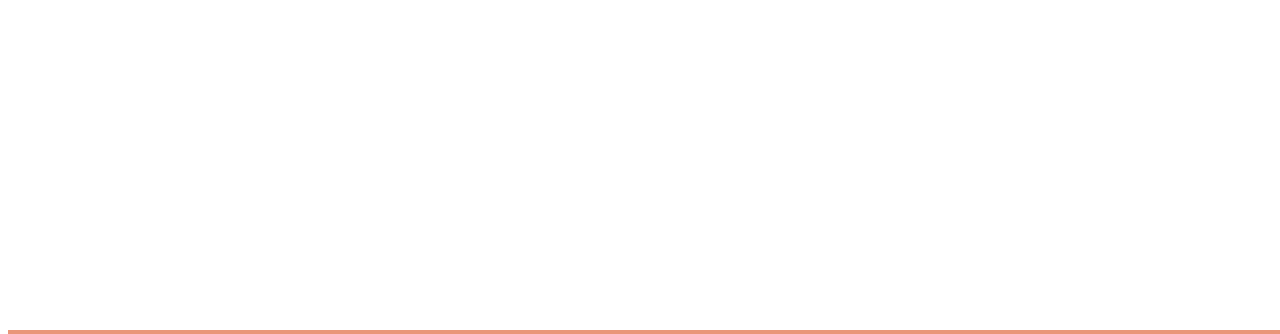
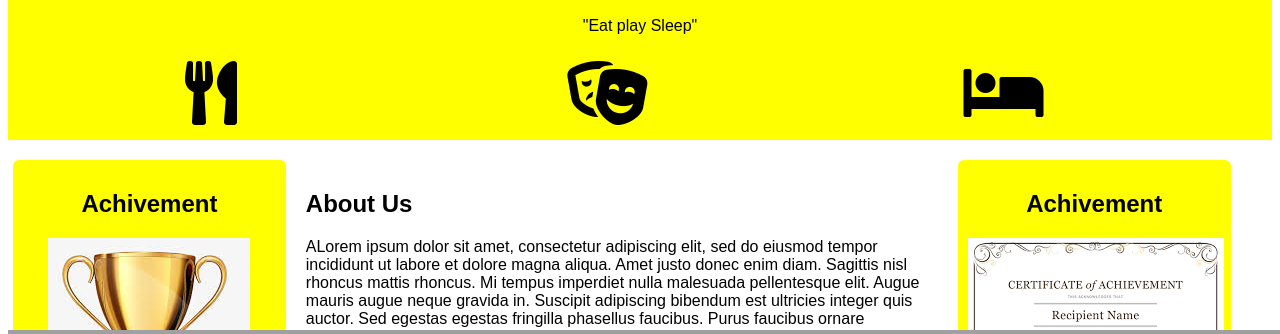
Before and after one commit to JunHuiGoh/HTML5_082018, a plain HTML site: page about.html in a window 1280 px wide. Shown: the part 400-734 px from the top of the page. Drawn offline with Linux system fonts and the light colour scheme.

Commit message:
first commit

```diff
--- a/CSS/Main.css
+++ b/CSS/Main.css
@@ -18,28 +18,30 @@ body {
     float: left;
     color: rgba(0, 0, 0, 0.76);
     text-align: center;
-    padding: 8px 16px;
+    padding: 13px 16px;
     text-decoration: none;
     font-size: 17px;
 
 }
 
 .topnav a:hover{
-    background-color: rgb(255, 0, 21);
-    color: rgb(112, 131, 216);
-    padding: 11px;
+    background-color: rgb(25, 255, 75);
+    color: rgb(255, 255, 255);
+    padding: 13px;
 }
 
 .topnav a.active{
     background-color: yellow;
-    padding-bottom: 15px;
+    padding: 13px;
     color: black;
+    font-weight: bold;
+    text-decoration: underline;
 }
 
 .topnav a.active:hover{
-    background-color: rgb(255, 0, 21);
-    color: rgb(112, 131, 216);
-    padding: 11px;
+    background-color: rgb(25, 255, 75);
+    color: rgb(255, 255, 255);
+    padding: 13px;
 }
 
 .topnav input[type=text]{
@@ -57,11 +59,12 @@ body {
 .topnav .search-container{
     float: right;
     margin-bottom: 4px;
+    margin-top: 4px;
 }
 
 .topnav .search-container button{
     float: right;
-    margin-left: 1px;
+    margin-left: 0px;
     margin-right: 16px;
     margin-top: 5px;
     margin-bottom: 0px;
@@ -90,7 +93,7 @@ body {
     bottom: 0;
     font-weight: bold;
     font-style: italic;
-    background-color: darksalmon;
+    background-color: rgb(161, 160, 160);
     width: 100%;
   }
 
@@ -109,6 +112,13 @@ body {
     margin-left: 10px;
 }*/
 
+#fb{
+    color: blue;
+}
+
+#gl{
+    color: rgb(66, 245, 66);
+}
 #sc{
     color: rgb(245, 245, 53)
 }
@@ -117,9 +127,7 @@ body {
     color: black
 }
 
-#fb{
-    color: blue;
-}
+
   .row {
       background-color: yellow;
 
@@ -193,8 +201,6 @@ a:link{
 
 a:hover{
     color: red;
-    text-decoration: underline;
-    background-color: yellow;
 }
 
 a:visited{
--- /dev/null
+++ b/CSS/about.css
@@ -0,0 +1,71 @@
+/*
+CSG to be used by about.html*/
+
+body {
+    font-family: Arial, Helvetica, sans-serif;
+}
+
+.mottopic {
+    background-color: yellow;
+    padding: 5px;
+    margin-top: 5px;
+    text-align: center;
+
+      }
+
+.mottopic::after{
+  content: "";
+  display: table;
+  clear: both;
+}
+.columnm {
+  float: left;
+
+}
+
+.motto1 {
+  width: 30%;
+  text-align: center;
+  margin: 10px 10px 10px 10px;
+}
+
+.motto2 {
+    width: 30%;
+    text-align: center;
+    margin: 10px 10px 10px 10px;
+  }
+
+  .motto3 {
+    width: 30%;
+    text-align: center;
+    margin: 10px 10px 10px 10px;
+  }
+
+
+  .column1{
+    float: left;
+    padding: 10px   ;
+    height: 80%;
+    margin: 5px;
+    margin-top: 20px;
+    margin-bottom: 80px;
+    border-radius: 6px;
+    background-color: rgb(46, 230, 159);
+}
+
+.achivementleft, .achivementright{
+width: 20%;
+background-color: yellow;
+height:700px;
+text-align: center
+}
+
+.aboutus{
+    width:50%;
+    background-color:white;
+
+}
+
+.picmargin{
+    margin-top: 10px
+}
--- a/about.html
+++ b/about.html
@@ -1,5 +1,6 @@
 <!DOCTYPE html>
 <html>
+
 <head>
     <title>Template</title>
 
@@ -9,14 +10,15 @@
     <meta name="author" content="Jun Hui">
     <meta name="viewport" content="width=device-width, initial-scale=1.0">
 
-    <link rel="icon" href="./Image/hacker.png" type= "image/png" sizes="16x16">
+    <link rel="icon" href="./Image/hacker.png" type="image/png" sizes="16x16">
 
     <!--
         links to external css styles to be inculdes for this websites or web page
     -->
     <link rel="stylesheet" href="./CSS/Main.css" type="text/css">
-        <link rel="stylesheet" href="./CSS/Test.css" type="text/css">
-        <link rel="stylesheet" href="https://use.fontawesome.com/releases/v5.2.0/css/all.css" integrity="sha384-hWVjflwFxL6sNzntih27bfxkr27PmbbK/iSvJ+a4+0owXq79v+lsFkW54bOGbiDQ" crossorigin="anonymous">
+    <link rel="stylesheet" href="./CSS/about.css" type="text/css">
+    <link rel="stylesheet" href="https://use.fontawesome.com/releases/v5.2.0/css/all.css" integrity="sha384-hWVjflwFxL6sNzntih27bfxkr27PmbbK/iSvJ+a4+0owXq79v+lsFkW54bOGbiDQ"
+        crossorigin="anonymous">
 </head>
 
 <body>
@@ -38,25 +40,66 @@
                 <button type="submit">
                     <i class="fas fa-search fa-2x"></i>
                 </button>
-                    <input type="text" placeholder= "Search..." name="search">
+                <input type="text" placeholder="Search..." name="search">
             </form>
         </div>
     </div>
+    <br>
+    <div class="mottopic">
+        <h2>OUR MOTTO</h2>
+        <p>"Eat play Sleep"</p>
 
-    <div>
-        <div>
-            <h1>Profile</h1>
+        <div class="columnm motto1">
+            <i class="fas fa-utensils fa-4x"></i>
+        </div>
+
+        <div class="columnm motto2">
+            <i class="fas fa-theater-masks fa-4x"></i>
+        </div>
+
+        <div class="columnm motto3">
+            <i class="fas fa-bed fa-4x"></i>
+        </div>
+    </div>
+
+    <div class="about2">
+        <div class="column1 achivementleft">
+            <h2>Achivement</h2>
+            <img src="./image/trophy1.jpg" alt="error">
+            <img src="./image/cert2.jpg" class="picmargin" alt="error">
+        </div>
+
+        <div class="column1 aboutus">
+            <h2>About Us</h2>
+            ALorem ipsum dolor sit amet, consectetur adipiscing elit, sed do eiusmod tempor incididunt ut labore et dolore magna aliqua.
+            Amet justo donec enim diam. Sagittis nisl rhoncus mattis rhoncus. Mi tempus imperdiet nulla malesuada pellentesque
+            elit. Augue mauris augue neque gravida in. Suscipit adipiscing bibendum est ultricies integer quis auctor. Sed
+            egestas egestas fringilla phasellus faucibus. Purus faucibus ornare suspendisse sed nisi. Lacus viverra vitae
+            congue eu consequat ac felis. Dui sapien eget mi proin. Eros donec ac odio tempor.
+        </div>
+
+        <div class="column1 achivementright">
+            <h2>Achivement</h2>
+            <img src="./image/cert1.png" alt="error">
+            <img src="./image/trophy2.jpg" class="picmargin" alt="error">
+
+        </div>
+    </div>
+
+
+
+
+    <div class="lastdiv">
 
     </div>
 
-    </div>
 
 
     <footer class="footer">
         <div class="bottomrow">
             <Div class="bottomcolumn">
                 <a href="https://www.facebook.com">
-                    <i id= "fb" class="fab fa-facebook fa-2x"></i>
+                    <i id="fb" class="fab fa-facebook fa-2x"></i>
                 </a>
                 <a href="https://www.google.com">
                     <i id="gl" class="fab fa-google fa-2x"></i>
@@ -70,9 +113,10 @@
             </Div>
 
         </div>
-    <small> &copy; Copyrights 2018. Hackers	</small>
+        <small> &copy; Copyrights 2018. Hackers </small>
 
     </footer>
 
 </body>
+
 </html>
```
Also changed, not shown: index.html (+1 -1 lines), Image/cert1.png (added), Image/cert2.jpg (added), Image/trophy1.jpg (added), Image/trophy2.jpg (added). Lines whose indentation alone changed are shown as unchanged.
